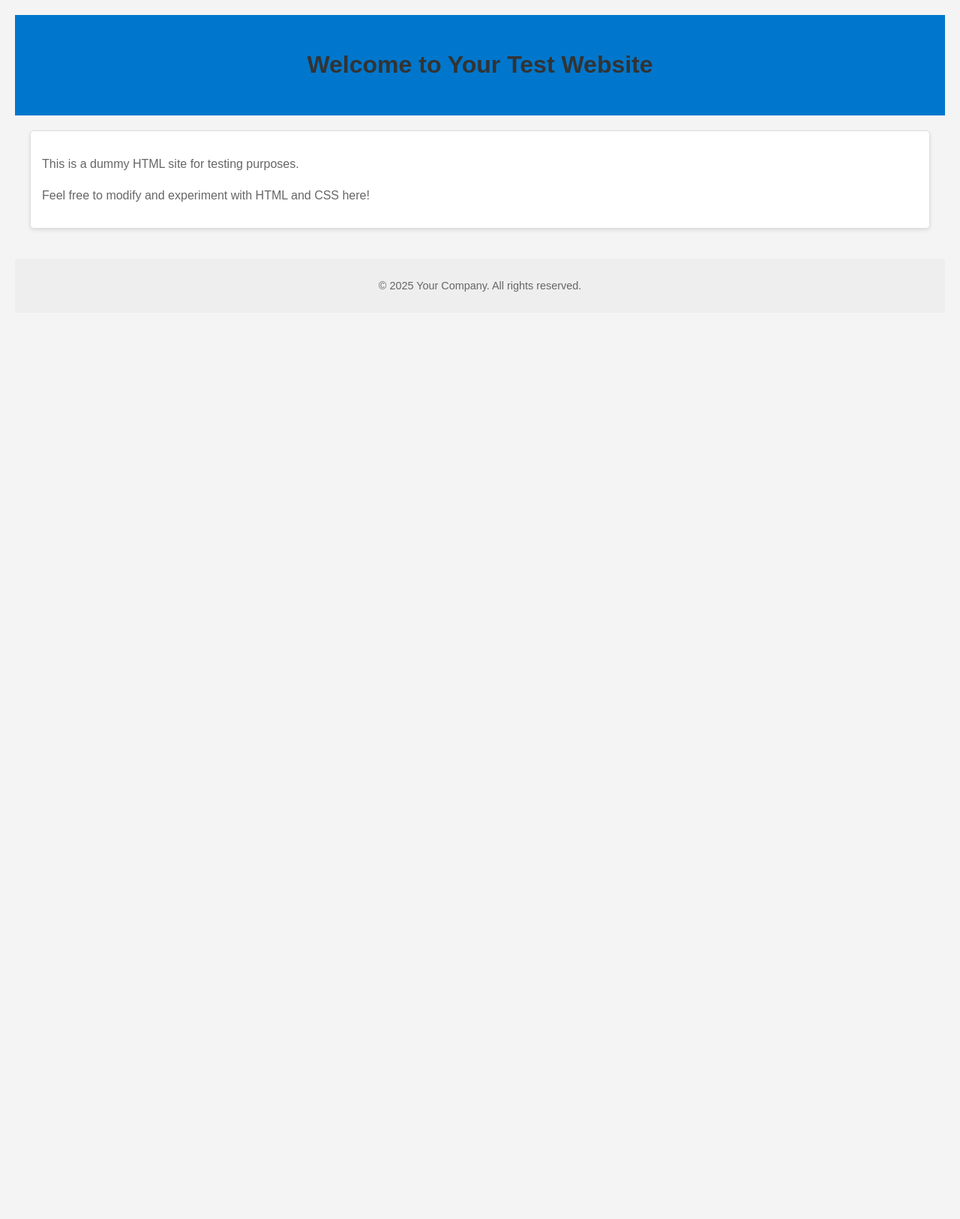
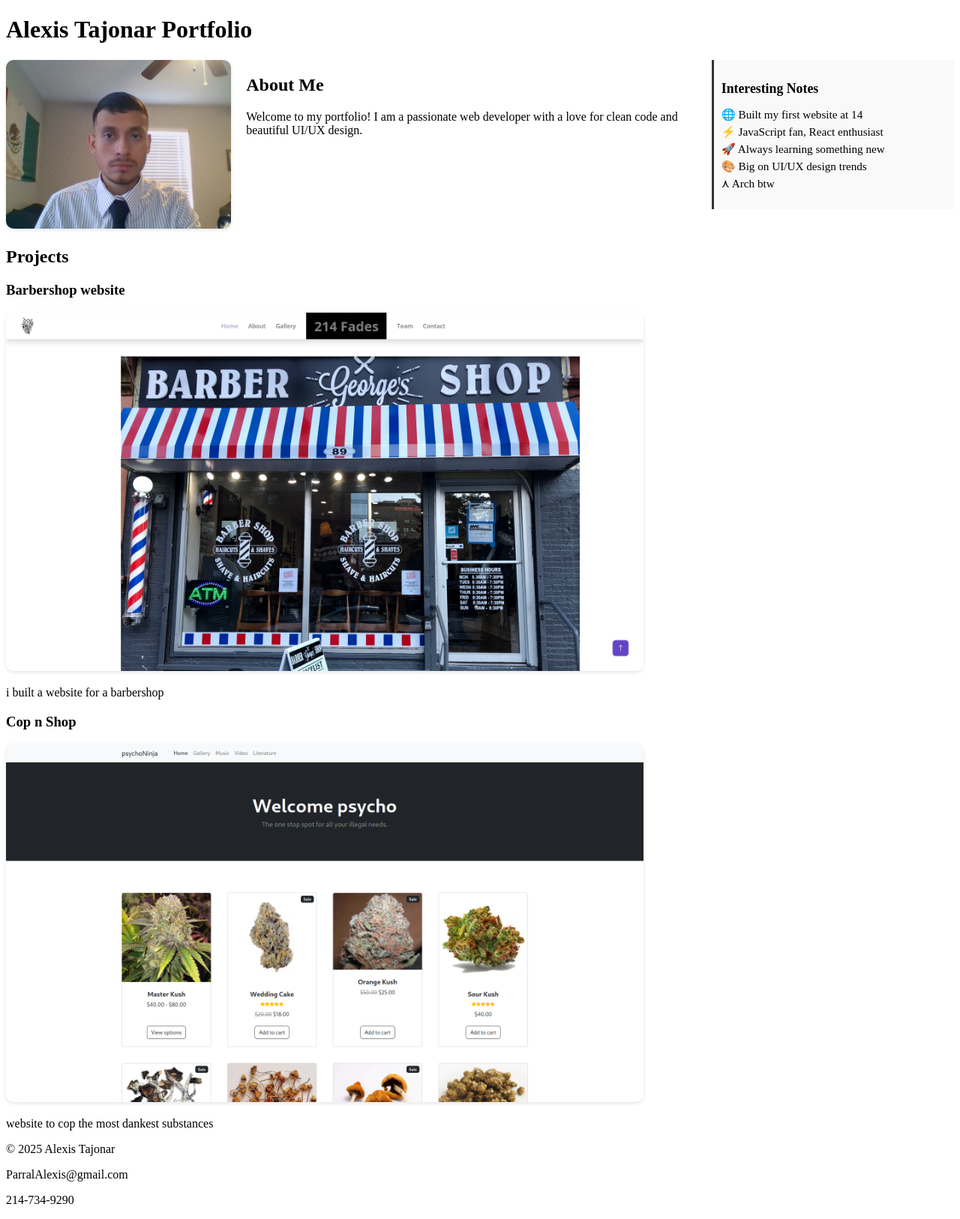
Before and after one commit to psychoNinja214/claudeTest, a Django app: page / in a window 1280 px wide. Shown: the whole page at 75% size. Before the commit the page ends 389 px from the top, so only its background shows below. Run offline with Django 5.2, Linux system fonts and the light colour scheme.

Commit message:
quick portfolio

```diff
--- a/proj/appie/templates/home.html
+++ b/proj/appie/templates/home.html
@@ -4,36 +4,59 @@
 <head>
     <meta charset="UTF-8">
     <meta name="viewport" content="width=device-width, initial-scale=1.0">
-    <title>Test Website</title>
+    <title>Portfolio</title>
     <link rel="stylesheet" href="{% static 'css/style.css' %}">
-    <style>
-        body {
-            font-family: Arial, sans-serif;
-            line-height: 1.6;
-            margin: 20px;
-        }
-        h1 {
-            color: #333;
-        }
-        p {
-            color: #666;
-        }
-    </style>
 </head>
 <body>
     <header>
-        <h1>Welcome to Your Test Website</h1>
+        <h1>Alexis Tajonar Portfolio</h1>
     </header>
     <main>
-        <section>
-            <p>This is a dummy HTML site for testing purposes.</p>
-            <p>Feel free to modify and experiment with HTML and CSS here!</p>
+        <div class="about-layout">
+            <div class="profile-image">
+                <img src="{% static 'images/guapo.jpg' %}" alt="Your Profile Image">
+            </div>
+
+            <section class="about">
+                <h2>About Me</h2>
+                <p>Welcome to my portfolio! I am a passionate web developer with a love for clean code and beautiful UI/UX design.</p>
+            </section>
+
+            <aside class="notes">
+                <h3>Interesting Notes</h3>
+                <ul>
+                    <li>🌐 Built my first website at 14</li>
+                    <li>⚡ JavaScript fan, React enthusiast</li>
+                    <li>🚀 Always learning something new</li>
+                    <li>🎨 Big on UI/UX design trends</li>
+                    <li>⋏ Arch btw</li>
+                </ul>
+            </aside>
+        </div>
+
+        <section class="projects">
+            <h2>Projects</h2>
+            <div class="project">
+                <h3>Barbershop website</h3>
+                <div class="project-image">
+                    <img src="{% static 'images/barber.png' %}" alt="Your Profile Image">
+                </div>
+                <p>i built a website for a barbershop</p>
+            </div>
+            <div class="project">
+                <h3>Cop n Shop</h3>
+                <div class="project-image">
+                    <img src="{% static 'images/shop.png' %}" alt="Your Profile Image">
+                </div>
+                <p>website to cop the most dankest substances</p>
+            </div>
         </section>
     </main>
     <footer>
-        <p>&copy; 2025 Your Company. All rights reserved.</p>
+        <p>&copy; 2025 Alexis Tajonar</p>
+        <p>ParralAlexis@gmail.com</p>
+        <p>214-734-9290</p>
     </footer>
-
     <script src="{% static 'js/script.js' %}"></script>
 </body>
 </html>
--- a/proj/static/css/style.css
+++ b/proj/static/css/style.css
@@ -1,36 +1,57 @@
-/* styles.css */
-
-body {
-    font-family: 'Segoe UI', Tahoma, Geneva, Verdana, sans-serif;
-    background-color: #f4f4f4;
-    color: #333;
-    margin: 0;
-    padding: 0;
+.about-layout {
+    display: flex;
+    gap: 20px;
+    align-items: flex-start;
+    margin-bottom: 20px;
 }
 
-header {
-    background-color: #0077cc;
-    color: #fff;
-    padding: 20px 0;
-    text-align: center;
+.profile-image {
+    flex: 1;
+    max-width: 350px;
 }
 
-main {
-    padding: 20px;
+.profile-image img {
+    width: 100%;
+    height: auto;
+    border-radius: 10px;
+    box-shadow: 0 2px 5px rgba(0, 0, 0, 0.1);
 }
 
-section {
-    background: #fff;
-    border: 1px solid #ddd;
-    padding: 15px;
-    border-radius: 5px;
-    box-shadow: 0 2px 5px rgba(0,0,0,0.1);
+
+.project-image {
+    flex: 1;
+    max-width: 850px;
 }
 
-footer {
-    text-align: center;
+.project-image img {
+    width: 100%;
+    height: auto;
+    border-radius: 10px;
+    box-shadow: 0 2px 5px rgba(0, 0, 0, 0.1);
+}
+
+
+.about {
+    flex: 2;
+}
+
+.notes {
+    flex: 1;
+    background-color: #f9f9f9;
     padding: 10px;
-    background-color: #eee;
-    font-size: 0.9em;
-    margin-top: 20px;
+    border-left: 3px solid #333;
+    font-size: 0.95em;
 }
+
+.notes h3 {
+    margin-bottom: 8px;
+}
+
+.notes ul {
+    list-style-type: none;
+    padding-left: 0;
+}
+
+.notes li {
+    margin-bottom: 5px;
+}
--- a/proj/static/js/script.js
+++ b/proj/static/js/script.js
@@ -1,6 +1,6 @@
 // script.js
 
 document.addEventListener("DOMContentLoaded", function () {
-    alert("JavaScript is working!");
+   alert("Ready to make magic? ;)");
     console.log("✅ JS file successfully connected.");
 });
```
Also changed, not shown: proj/static/images/barber.png (added), proj/static/images/guapo.jpg (added), proj/static/images/shop.png (added).
